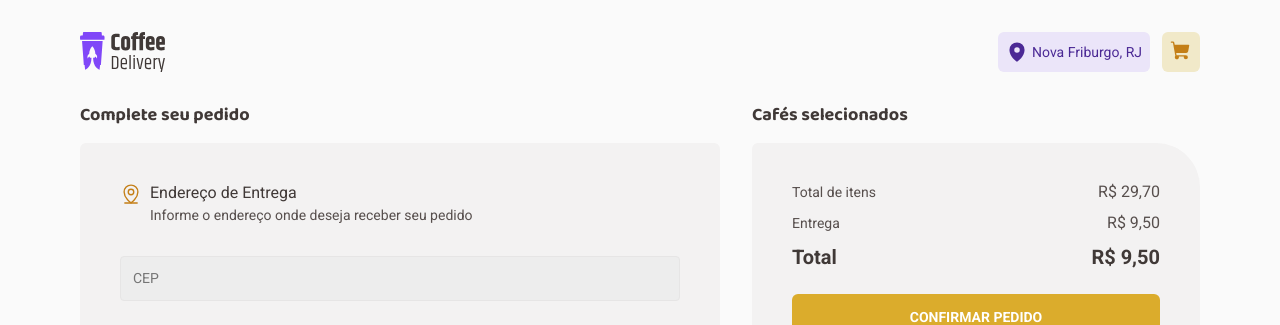
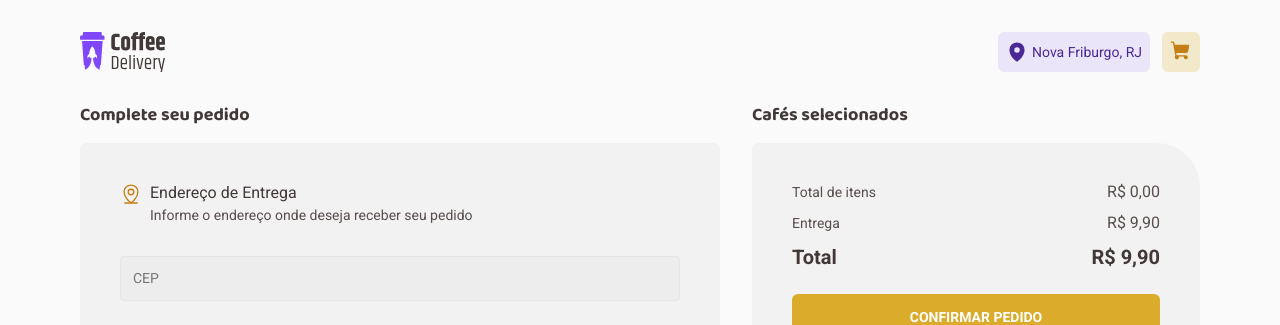
Before and after one commit to HenriqueMarcelo/coffee-delivery, a React (Vite) app: page /checkout in a window 1280 px wide. Shown: the top 325 px of the page. Built offline with nearby package versions, Linux system fonts and the light colour scheme.

Commit message:
Updating Prices on Checkout

```diff
--- a/src/coffees.ts
+++ b/src/coffees.ts
@@ -3,7 +3,7 @@ export const coffees = [
     id: '1',
     name: 'Expresso Tradicional',
     description: 'O tradicional café feito com água quente e grãos moídos',
-    price: 9.9,
+    price: 7.9,
     tags: ['Tradicional'],
     image: 'Expresso.png',
   },
@@ -11,7 +11,7 @@ export const coffees = [
     id: '2',
     name: 'Expresso Americano',
     description: 'Expresso diluído, menos intenso que o tradicional',
-    price: 9.9,
+    price: 7.9,
     tags: ['Tradicional'],
     image: 'Americano.png',
   },
@@ -19,7 +19,7 @@ export const coffees = [
     id: '3',
     name: 'Expresso Cremoso',
     description: 'Café expresso tradicional com espuma cremosa',
-    price: 9.9,
+    price: 7.9,
     tags: ['Tradicional'],
     image: 'Expresso Cremoso.png',
   },
@@ -27,7 +27,7 @@ export const coffees = [
     id: '4',
     name: 'Expresso Gelado',
     description: 'Bebida preparada com café expresso e cubos de gelo',
-    price: 9.9,
+    price: 8.9,
     tags: ['Tradicional', 'Gelado'],
     image: 'Café Gelado.png',
   },
@@ -44,7 +44,7 @@ export const coffees = [
     name: 'Latte',
     description:
       'Uma dose de café expresso com o dobro de leite e espuma cremosa',
-    price: 9.9,
+    price: 10.9,
     tags: ['Tradicional', 'com leite'],
     image: 'Latte.png',
   },
@@ -53,7 +53,7 @@ export const coffees = [
     name: 'Capuccino',
     description:
       'Bebida com canela feita de doses iguais de café, leite e espuma',
-    price: 9.9,
+    price: 12.9,
     tags: ['Tradicional', 'com leite'],
     image: 'Capuccino.png',
   },
@@ -62,7 +62,7 @@ export const coffees = [
     name: 'Macchiato',
     description:
       'Café expresso misturado com um pouco de leite quente e espuma',
-    price: 9.9,
+    price: 13.9,
     tags: ['Tradicional', 'com leite'],
     image: 'Macchiato.png',
   },
@@ -70,7 +70,7 @@ export const coffees = [
     id: '9',
     name: 'Mocaccino',
     description: 'Café expresso com calda de chocolate, pouco leite e espuma',
-    price: 9.9,
+    price: 14.9,
     tags: ['Tradicional', 'com leite'],
     image: 'Mochaccino.png',
   },
@@ -78,7 +78,7 @@ export const coffees = [
     id: '10',
     name: 'Chocolate Quente',
     description: 'Bebida feita com chocolate dissolvido no leite quente e café',
-    price: 9.9,
+    price: 15.9,
     tags: ['Especial', 'com leite'],
     image: 'Chocolate Quente.png',
   },
@@ -87,7 +87,7 @@ export const coffees = [
     name: 'Cubano',
     description:
       'Drink gelado de café expresso com rum, creme de leite e hortelã',
-    price: 9.9,
+    price: 16.9,
     tags: ['Especial', 'alcoólico', 'Gelado'],
     image: 'Cubano.png',
   },
@@ -95,7 +95,7 @@ export const coffees = [
     id: '12',
     name: 'Havaiano',
     description: 'Bebida adocicada preparada com café e leite de coco',
-    price: 9.9,
+    price: 17.9,
     tags: ['Especial'],
     image: 'Havaiano.png',
   },
@@ -103,7 +103,7 @@ export const coffees = [
     id: '13',
     name: 'Árabe',
     description: 'Bebida preparada com grãos de café árabe e especiarias',
-    price: 9.9,
+    price: 18.9,
     tags: ['Especial'],
     image: 'Árabe.png',
   },
@@ -111,7 +111,7 @@ export const coffees = [
     id: '14',
     name: 'Irlandês',
     description: 'Bebida a base de café, uísque irlandês, açúcar e chantilly',
-    price: 9.9,
+    price: 19.9,
     tags: ['Especial', 'Alcoólico'],
     image: 'Irlandês.png',
   },
--- a/src/components/CoffeeCard/index.tsx
+++ b/src/components/CoffeeCard/index.tsx
@@ -37,6 +37,13 @@ export function CoffeeCard({ coffee }: CoffeeProps) {
 
   const quantity = items.find((item) => item.id === coffee.id)?.quantity || 0
 
+  const [symbol, price] = coffee.price
+    .toLocaleString('pt-BR', {
+      style: 'currency',
+      currency: 'BRL',
+    })
+    .split(' ')
+
   return (
     <CoffeeContainer>
       <img src={`/coffees/${coffee.image}`} />
@@ -49,7 +56,7 @@ export function CoffeeCard({ coffee }: CoffeeProps) {
       <Description>{coffee.description}</Description>
       <PriceLine>
         <Price>
-          RS <span>9,90</span>
+          {symbol} <span>{price}</span>
         </Price>
         <div className="d-flex">
           <NumberInput value={quantity} onChange={handleChangeQuantity} />
--- a/src/components/ItemCheckout/index.tsx
+++ b/src/components/ItemCheckout/index.tsx
@@ -22,6 +22,13 @@ export function ItemCheckout({ coffee }: CoffeeProps) {
 
   const quantity = items.find((item) => item.id === coffee.id)?.quantity || 0
 
+  const total = coffee.price * quantity
+
+  const totalString = total.toLocaleString('pt-BR', {
+    style: 'currency',
+    currency: 'BRL',
+  })
+
   return (
     <ItemContainer>
       <div className="d-flex">
@@ -37,7 +44,7 @@ export function ItemCheckout({ coffee }: CoffeeProps) {
           </div>
         </Controls>
       </div>
-      <Price>R$ 9,90</Price>
+      <Price>{totalString}</Price>
     </ItemContainer>
   )
 }
--- a/src/screens/Checkout/index.tsx
+++ b/src/screens/Checkout/index.tsx
@@ -32,6 +32,31 @@ export function Checkout() {
   const theme = useTheme()
 
   const { items } = useContext(ItemsContext)
+
+  const price = items.reduce((accumulator, item) => {
+    const coffee = coffees.find((i) => i.id === item.id)
+    if (coffee) {
+      return accumulator + coffee.price * item.quantity
+    }
+    return accumulator
+  }, 0)
+  const deliveryFee = 9.9
+  const total = price + deliveryFee
+
+  const priceString = price.toLocaleString('pt-BR', {
+    style: 'currency',
+    currency: 'BRL',
+  })
+
+  const deliveryFeeString = deliveryFee.toLocaleString('pt-BR', {
+    style: 'currency',
+    currency: 'BRL',
+  })
+
+  const totalString = total.toLocaleString('pt-BR', {
+    style: 'currency',
+    currency: 'BRL',
+  })
 
   return (
     <CheckoutContainer>
@@ -98,15 +123,15 @@ export function Checkout() {
           })}
           <NormalValue>
             <span>Total de itens</span>
-            <span>R$ 29,70</span>
+            <span>{priceString}</span>
           </NormalValue>
           <NormalValue>
             <span>Entrega</span>
-            <span>R$ 9,50</span>
+            <span>{deliveryFeeString}</span>
           </NormalValue>
           <TotalValue>
             <span>Total</span>
-            <span>R$ 9,50</span>
+            <span>{totalString}</span>
           </TotalValue>
           <Button>Confirmar Pedido</Button>
         </CoffeesCard>
```
